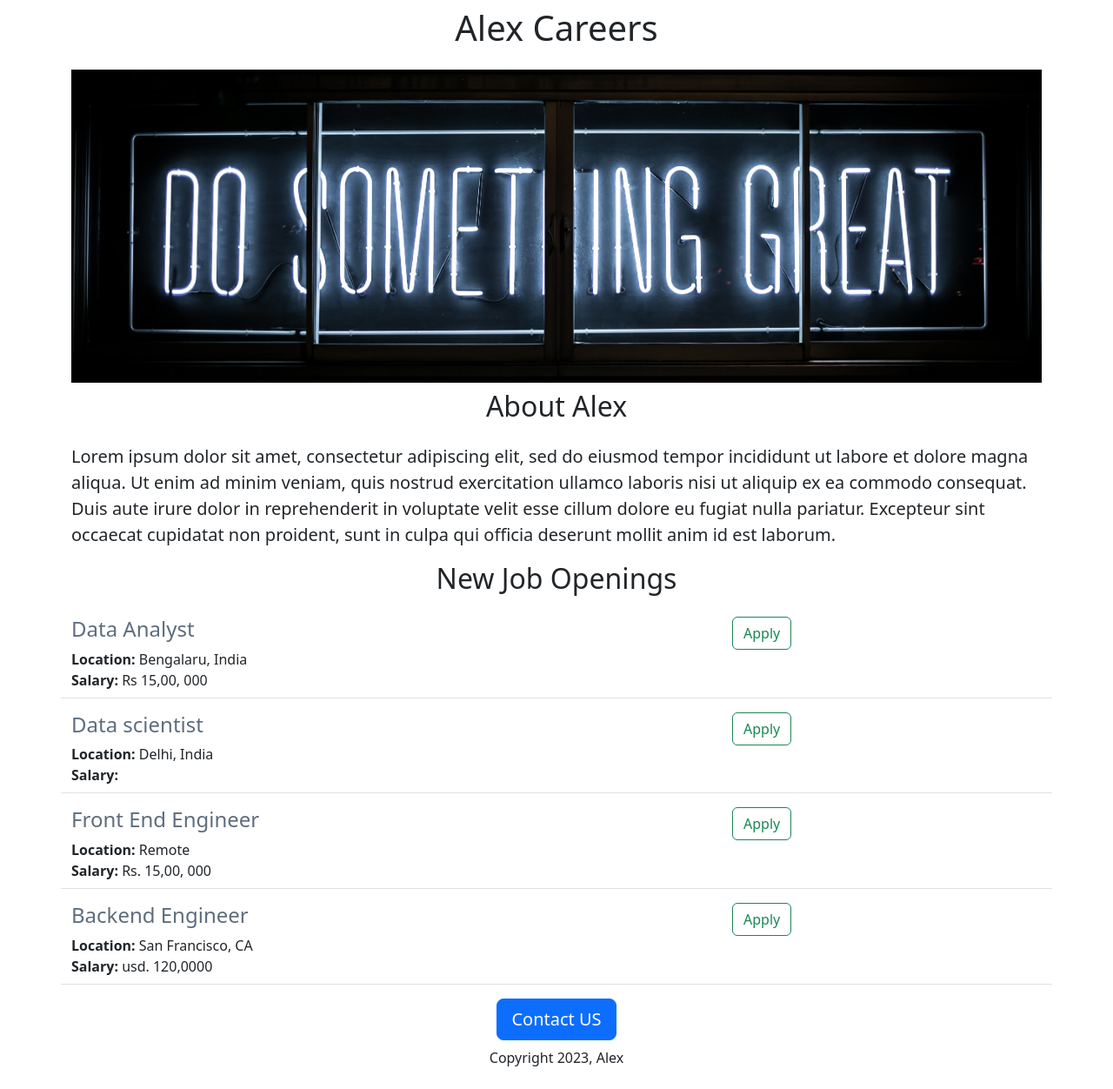
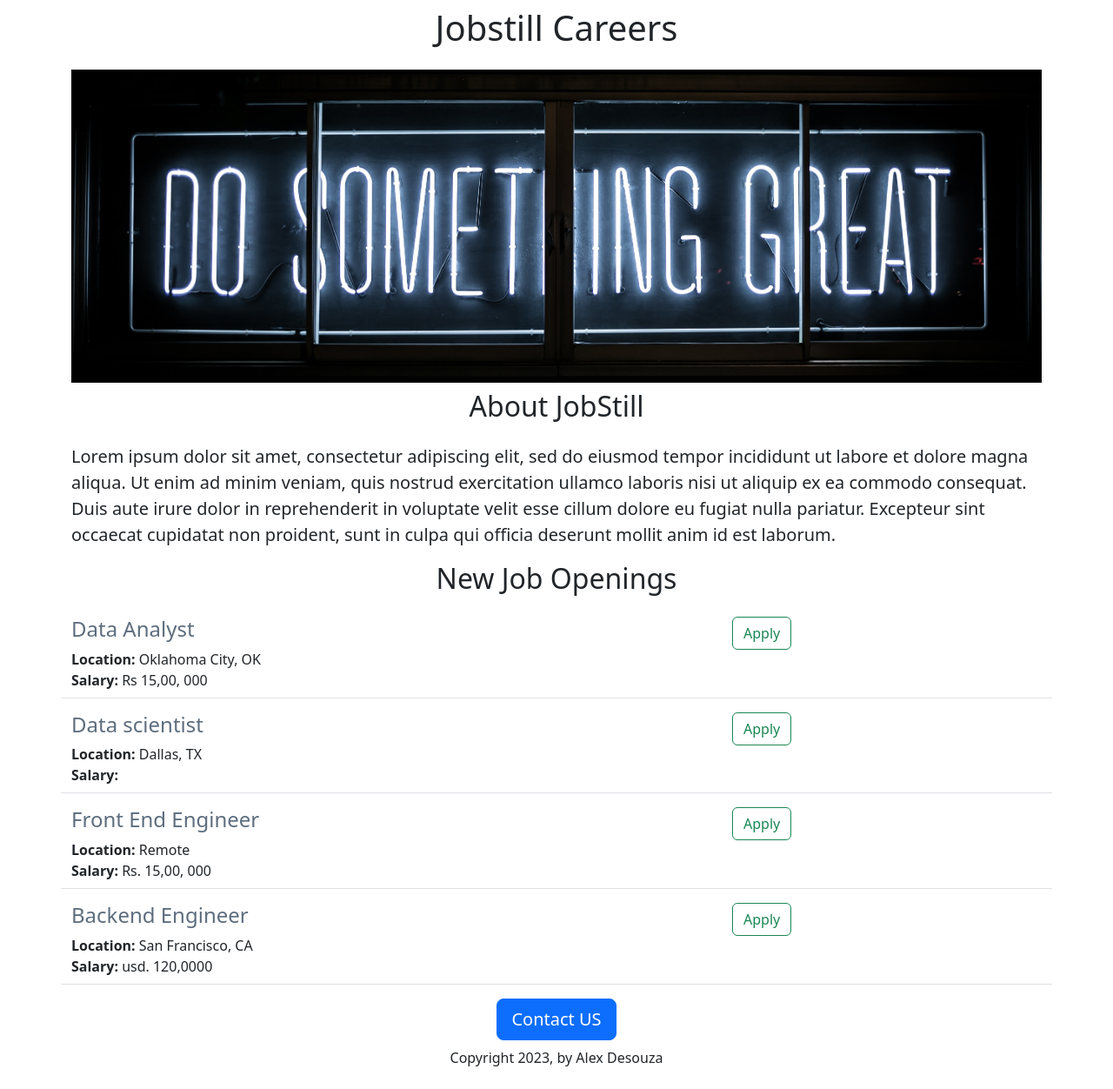
Before and after one commit to alexsuza/my-careers-website, a Flask app: page / in a window 1280 px wide. Shown: the whole page at 87% size. Run offline with Flask 3, Linux system fonts and the light colour scheme.

Commit message:
added app changes

```diff
--- a/app.py
+++ b/app.py
@@ -6,13 +6,13 @@ JOBS = [
   {
     'id': 1,
     'title': 'Data Analyst',
-    'location': 'Bengalaru, India',
+    'location': 'Oklahoma City, OK',
     'Salary': 'Rs 15,00, 000'
   },
   {
     'id': 2,
     'title': 'Data scientist',
-    'location': 'Delhi, India',
+    'location': 'Dallas, TX',
     'Salary': ''
   },
   {
@@ -32,7 +32,7 @@ JOBS = [
 
 @app.route("/")
 def hello_world():
-  return render_template('home.html', jobs=JOBS, company_name='Alex')
+  return render_template('home.html', jobs=JOBS, company_name='Jobstill')
 
 
 @app.route("/api/jobs")
--- a/templates/home.html
+++ b/templates/home.html
@@ -1,7 +1,7 @@
 <!DOCTYPE html>
 <html>
   <head>
-    <title> Alex Careers</title>
+    <title> JobStill</title>
 
     <meta charset="utf-8"
    <meta name="viewport" content="width=device-width, initial-scale=1, maximum-scale=1">
@@ -20,7 +20,7 @@
     <h1 class="text-center mt-2 mb-4"> {{company_name}} Careers </h1>
 
     <img clas=".img-fluid" id="banner" src="https://my-careers-website.alexdes2.repl.co/static/banner.jpg"  >
-    <h2 class="text-center mt-2 mb-4"> About Alex </h2>
+    <h2 class="text-center mt-2 mb-4"> About JobStill </h2>
     <p class="lead"> Lorem ipsum dolor sit amet, consectetur adipiscing elit, sed do eiusmod tempor incididunt ut labore et dolore magna aliqua. Ut enim ad minim veniam, quis nostrud exercitation ullamco laboris nisi ut aliquip ex ea commodo consequat. Duis aute irure dolor in reprehenderit in voluptate velit esse cillum dolore eu fugiat nulla pariatur. Excepteur sint occaecat cupidatat non proident, sunt in culpa qui officia deserunt mollit anim id est laborum.
     </p>
 
@@ -34,7 +34,7 @@
 
       <div class="text-center">
     <button type="button" class="btn btn-primary btn-lg">Contact US</button>
-        <p class ="mt-2 mb-4"> Copyright 2023, Alex </p>
+        <p class ="mt-2 mb-4"> Copyright 2023, by Alex Desouza </p>
      </div>
 
     </div>
```
Also changed, not shown: 2 other files.
